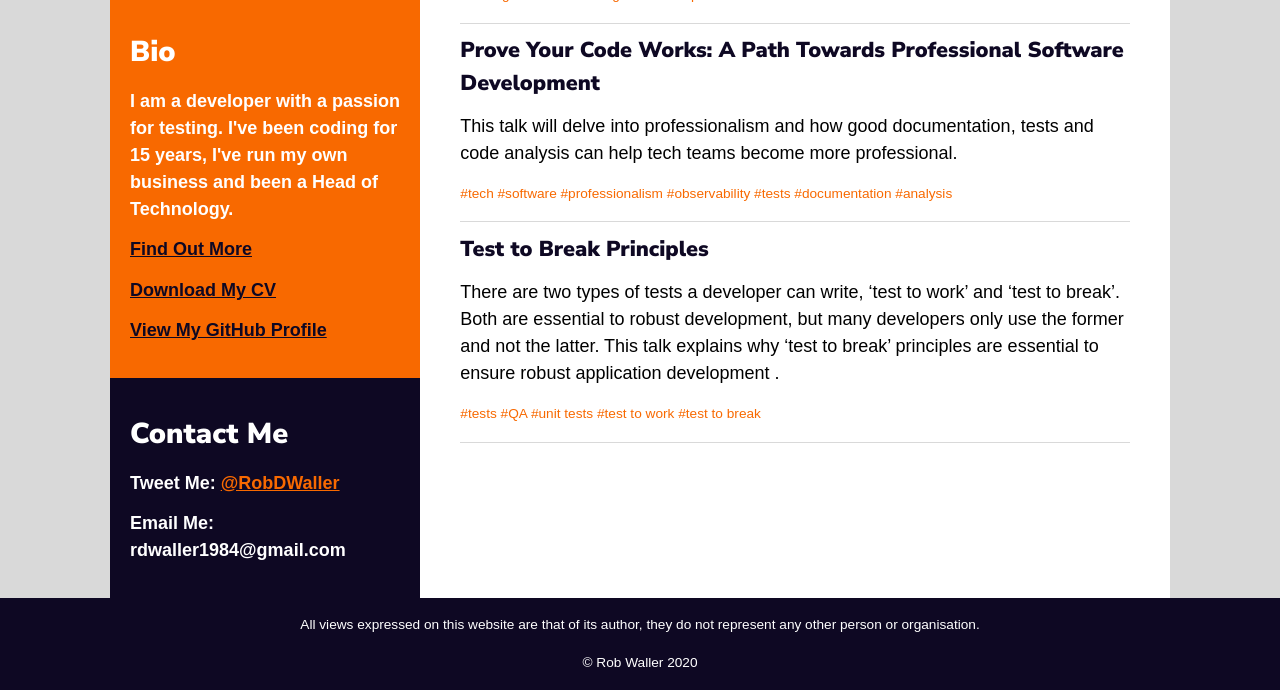
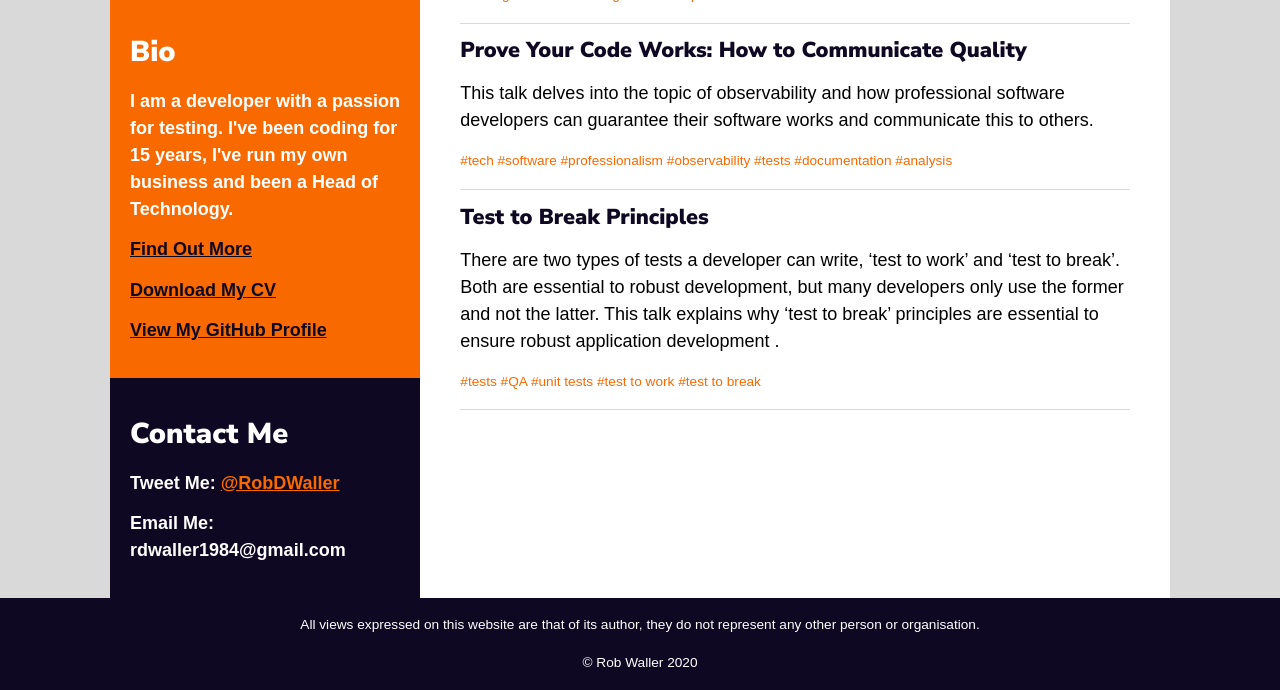
Before and after one commit to RobDWaller/robdwaller.github.io, a Jekyll site: the page built from talks.html, in a window 1280 px wide and 1122 px high, cut to the strip 432-1122 px from the top of the window. Built offline with Jekyll 4.4.1, drawn with Linux system fonts in a browser that asks for light colours; some of the changed lines change nothing that is shown.

Commit message:
Refocussed talk prove your code works after feedback from PHPHants.

```diff
--- a/_talks/prove-your-code-works.md
+++ b/_talks/prove-your-code-works.md
@@ -1,29 +1,25 @@
 ---
-title: "Prove Your Code Works: A Path Towards Professional Software Development"
+title: "Prove Your Code Works: How to Communicate Quality"
 layout: talk
 published: true
-description: "This talk will delve into professionalism and how good documentation, tests and code analysis can help tech teams become more professional."
+description: "This talk delves into the topic of observability and how professional software developers can guarantee their software works and communicate this to others."
 tag: [tech, software, professionalism, observability, tests, documentation, analysis]
 ---
 ## Talk Abstract
 
-The tech industry has a problem with software quality and security. A lot of software produced is subpar and often dangerous. The reason for this is because professional standards are not widely adopted. The aim of professional software development is to provide guarantees and prove code works. This talk will delve into professionalism and how good documentation, tests and code analysis can help tech teams become more professional and produce better products.
+Professionalism has two core features, expertise and guarantees. This talk delves into the topic of observability and how professional software developers can guarantee their software works and communicate this to others. It covers the checks to make, the metrics to collect and the documentation to write so a developer can prove code works.
 
 ## Talk Description
 
-There are [many](https://www.theregister.co.uk/2019/07/08/ico_threatens_ba_with_huge_fine_for_huge_data_loss/), [many](https://en.wikipedia.org/wiki/ICloud_leaks_of_celebrity_photos) examples of where things have gone wrong with software and users have been harmed. There is also [lots](https://twitter.com/Ocramius/status/1249963501340233730) and [lots](https://twitter.com/afilina/status/1239623168681271296) of anecdotal evidence organisations don't take the issue of software quality and security seriously. One of the contributing factors is the lack of professional standards within the industry and an unwillingness among many organisations to implement any.
+This talk looks at the professional guarantees a software developer can provide users, customers and managers to assure them the software they use or purchase works to a reasonable standard.
 
-Professionalism is something developers and everyone involved in technology should care about deeply. As the social and financial consequences when software development goes wrong can be enormous.
+The talk's focus is the concept of observability, and how to prove software works without the need to look at the code. It will cover three main areas, the checks to make, the metrics to collect and the documentation to write which all provide software with observability.
 
-This talk will delve into the subject of professionalism and what it means for the tech industry. It will answer a number of questions to help understand the topic and define what professional standards look like for software developers and the tech industry.
+**Checks:** There are two core checks developers should run against code. The most obvious is tests, which includes simple unit tests and more advanced concepts like mutation tests and fault injection. The second group of checks include the various forms of static analysis which can be run against code. This can range from linting through mess detection and to code validity checks.
 
-**What is professionalism?** it provides a guarantee work carried out will be of a reasonable standard. It is not the same as 'good' or 'great' and should not be confused with these terms. There is a difference between a well built house and a beautiful mansion which sits atop the Hollywood Hills.
+**Metrics:** The various code checks a developer can run against code will generate a vast array of information. This will include very useful metrics which can highlight the quality of code. Complexity Scores will highlight how testable and maintable code is, and Mutation Scores will highlight how well tested code is.
 
-**What do professional standards look like in other industries?** Many other industries like medicine, accountancy and construction follow professional standards, much of which is backed by law and regulation. You cannot just build a house like you can build a website or app.
-
-**What professional standards can software developers and the tech industry follow?** As an industry, and as a base guarantee, we should be able to prove the code we produce works. This means we should be able to provide observability of our work so we can highlight information which proves we've made every effort to ensure our code work properly. There are three areas which developers and tech teams should focus on: Documentation, Tests and Code Analysis.
-
-**What are the benefits of professional standards to the tech industry?** the main benefit is fewer bugs. This may seem like a trivial benefit, but it does have enormous consequences. It will improve the user experience and reduce the need for maintenance. Both of these will have financial consequences, the former will help generate more revenue and the latter will reduce costs. There are also many other benefits.
+**Documentation:** To truly provide observability and communicate quality good documentation is require. This includes Semantic Versioning and Release Notes which are a great way to communicate change. Code Comments which guide developers through a codebase and surface information hidden within code. And finally READMEs and Badges which provide a great means to highlight code qaulity metrics, but also provide a place to communicate installation, setup and usage information.
 
 ## Notes
 
@@ -38,8 +34,12 @@ Professionalism is a topic I care about deeply and I have spent the past few yea
 
 ## Presented At
 
-TBC
+- PHP Hants
 
 ## Slides
 
 TBC
+
+## Videos
+
+TBC
```
